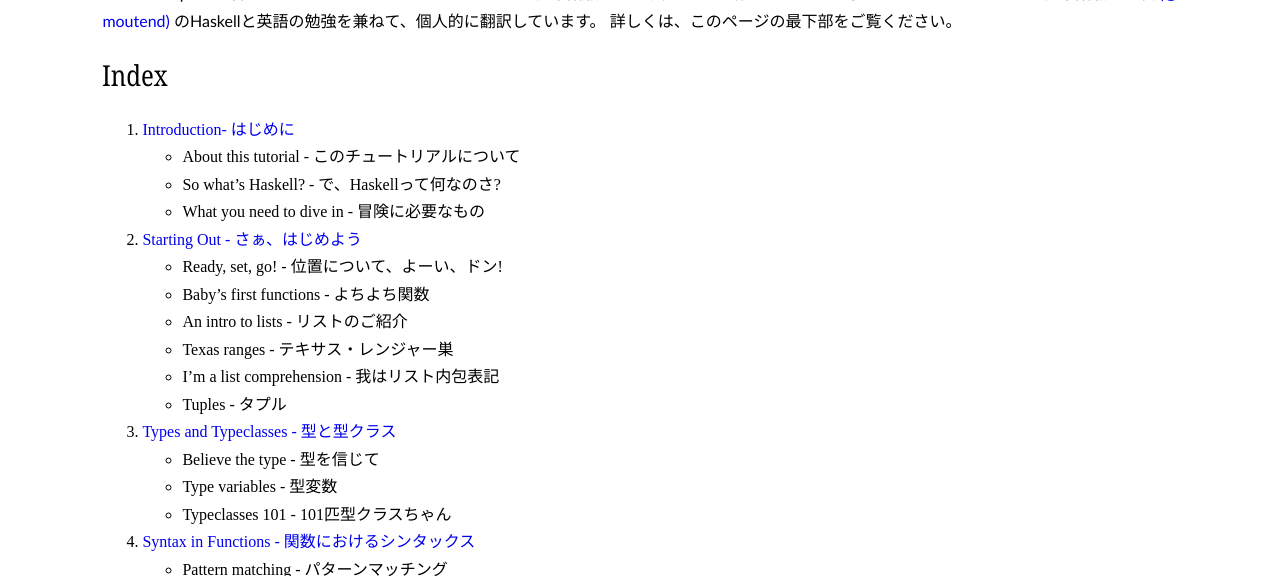
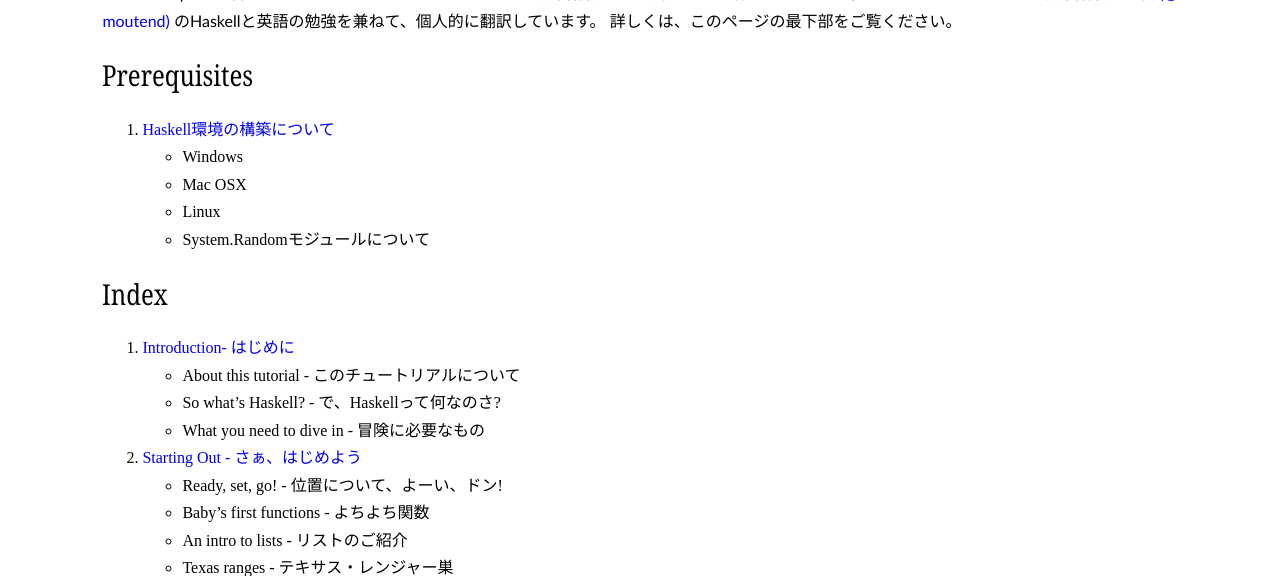
Before and after one commit to suruseas/jlyhgg, a Jekyll site: the page built from index.md, in a window 1280 px wide and 900 px high, cut to the strip 324-900 px from the top of the window. Built offline with Jekyll 4.4.1, drawn with Linux system fonts in a browser that asks for light colours.

Commit message:
Add the prerequisites

```diff
--- a/index.md
+++ b/index.md
@@ -21,6 +20,15 @@ LYHGG日本語版は、私
 [(@moutend)](https://github.com/moutend/)
 のHaskellと英語の勉強を兼ねて、個人的に翻訳しています。
 詳しくは、このページの最下部をご覧ください。
+
+
+## Prerequisites
+
+1. [Haskell環境の構築について]({{ site.url }}chapter/00/)
+  * Windows
+ * Mac OSX
+  * Linux
+  * System.Randomモジュールについて
 
 
 
```
Also changed, not shown: other parts of index.md (+2 -3 lines).
